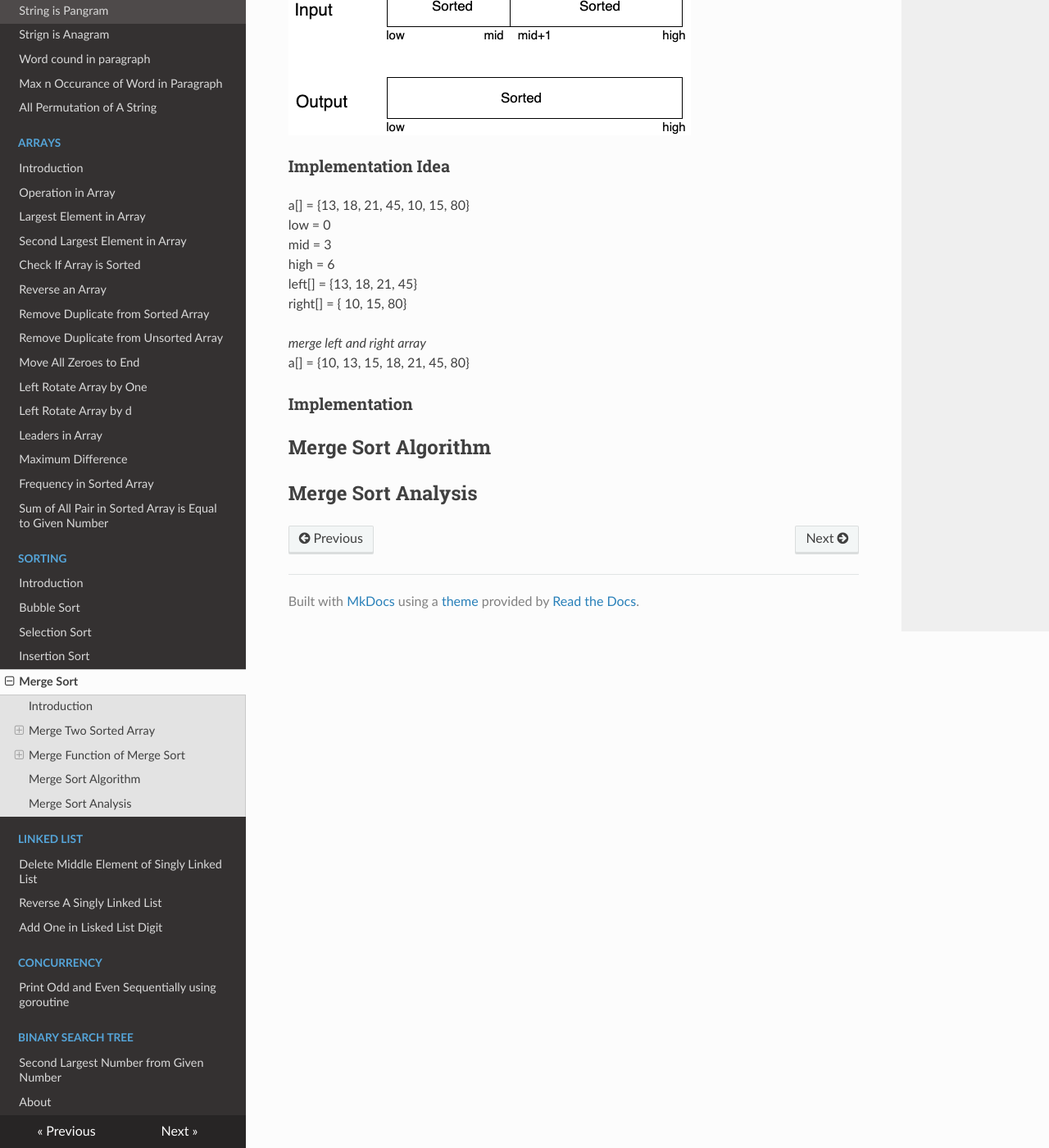
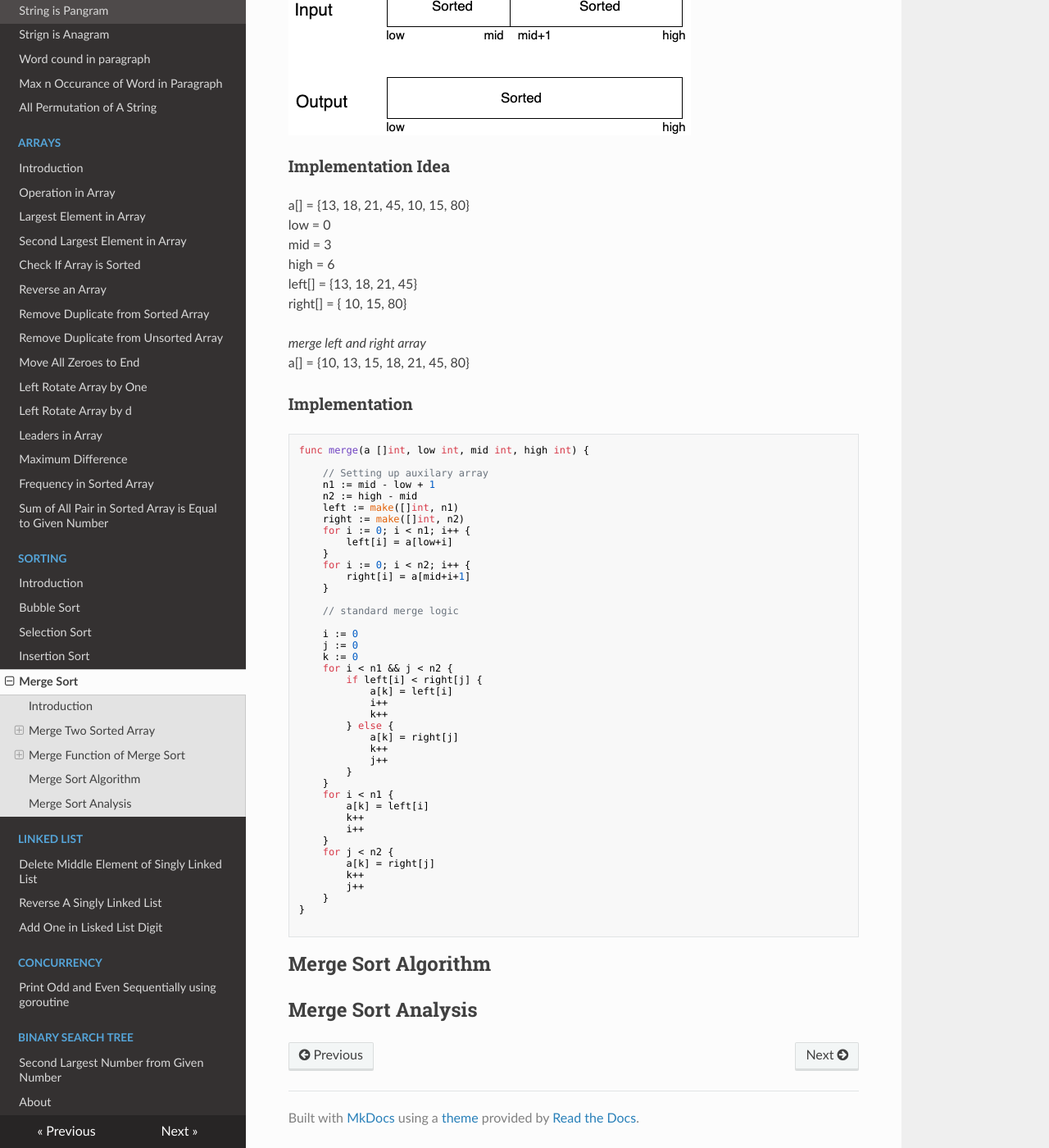
Before and after one commit to prithvipal/golang-dsa, an MkDocs documentation site: the page built from docs/sorting/merge_sort.md, in a window 1280 px wide and 1400 px high, scrolled down 3334 px. Shown: the whole window at 82% size. Built offline with MkDocs 1.6.1, drawn with Linux system fonts in a browser that asks for light colours; nearby versions of some CDN libraries.

Commit message:
merge function implementation

````diff
--- a/docs/sorting/merge_sort.md
+++ b/docs/sorting/merge_sort.md
@@ -171,9 +171,52 @@ right[] = { 10, 15, 80}</br>
 a[] = {10, 13, 15, 18, 21, 45, 80}
 
 
+### Implementation
 
+```golang
+func merge(a []int, low int, mid int, high int) {
 
-### Implementation
+	// Setting up auxilary array
+	n1 := mid - low + 1
+	n2 := high - mid
+	left := make([]int, n1)
+	right := make([]int, n2)
+	for i := 0; i < n1; i++ {
+		left[i] = a[low+i]
+	}
+	for i := 0; i < n2; i++ {
+		right[i] = a[mid+i+1]
+	}
+
+	// standard merge logic
+
+	i := 0
+	j := 0
+	k := 0
+	for i < n1 && j < n2 {
+		if left[i] < right[j] {
+			a[k] = left[i]
+			i++
+			k++
+		} else {
+			a[k] = right[j]
+			k++
+			j++
+		}
+	}
+	for i < n1 {
+		a[k] = left[i]
+		k++
+		i++
+	}
+	for j < n2 {
+		a[k] = right[j]
+		k++
+		j++
+	}
+}
+
+```
 
 ## Merge Sort Algorithm
 
````
